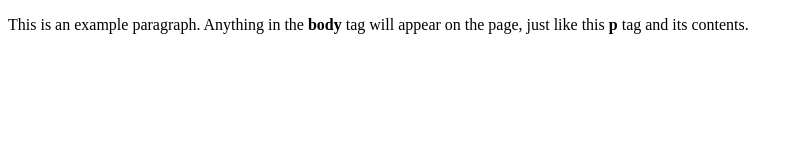
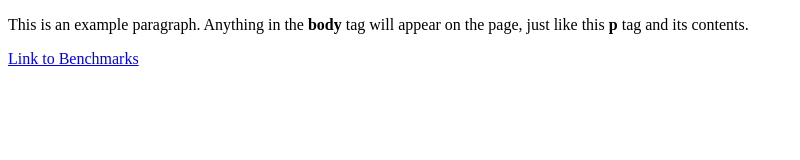
Before and after one commit to SubstituteStudent/SubstituteStudent.github.io, a plain HTML site: page index.html in a window 1280 px wide. Shown: the whole page, without its empty margins (0-800 px from the left). Drawn offline with Linux system fonts and the light colour scheme.

Commit message:
added speed_benchmarks.html

```diff
--- a/index.html
+++ b/index.html
@@ -5,5 +5,8 @@
   </head>
   <body>
     <p>This is an example paragraph. Anything in the <strong>body</strong> tag will appear on the page, just like this <strong>p</strong> tag and its contents.</p>
+    <p>
+      <a href="/speed_benchmarks.html">Link to Benchmarks</a>
+    </p>
   </body>
 </html>
```
Also changed, not shown: speed_benchmarks.html (added, +9 -0 lines).
